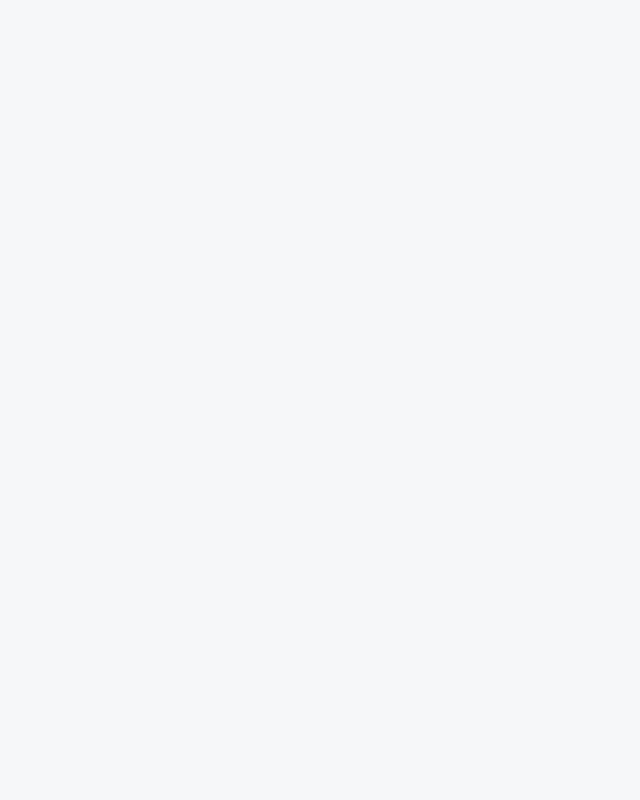
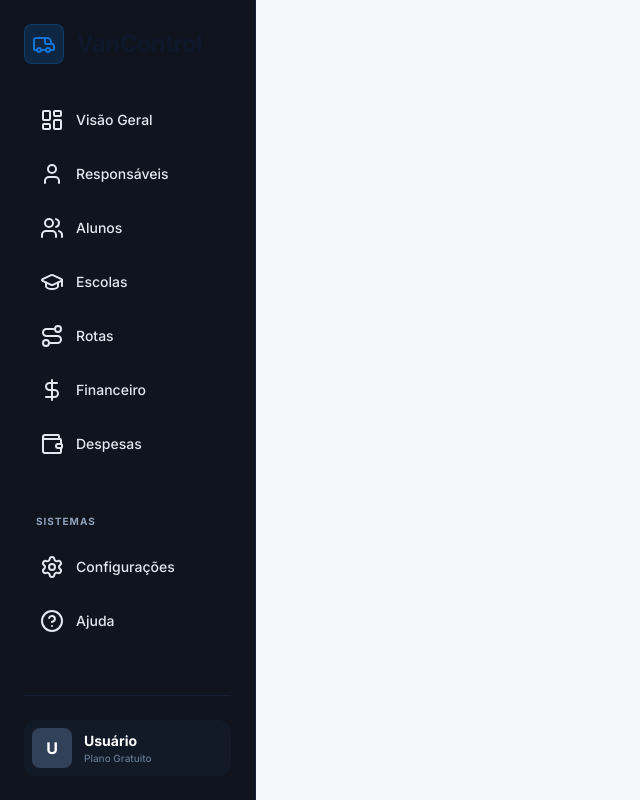
Before and after one commit to Moniquecarvalho/school-transport-finance-frontend, a React (Vite) app: page /dashboard in a window 1280 px wide. Before the commit this address had no page. Shown: the whole page, without its empty margins (0-640 px from the left). Built offline with nearby package versions, Linux system fonts and the light colour scheme; no server answers.

Commit message:
feat: Refatorando e criando o dashboard

```diff
--- a/src/App.tsx
+++ b/src/App.tsx
@@ -1,6 +1,7 @@
 import { AuthBanner } from "./components/AuthBanner";
 import { Login } from "./pages/Login";
 import { Register } from "./pages/Register";
+import { Dashboard } from "./pages/Dashboard";
 
 import { BrowserRouter, Routes, Route, Navigate } from "react-router-dom";
 
@@ -15,6 +16,7 @@ function App() {
           <Route path="/login" element={<Login />} />
           <Route path="/register" element={<Register />} />
         </Route>
+        <Route path="/dashboard" element={<Dashboard />} />
       </Routes>
     </BrowserRouter>
     </>
--- /dev/null
+++ b/src/components/AppLogo/index.tsx
@@ -0,0 +1,16 @@
+import { Van } from "lucide-react";
+
+export default function AppLogo() {
+  return (
+    <div className="mb-8 flex items-center gap-3">
+      <div className="bg-primary/20 backdrop-blur-md w-10 h-10 rounded-lg flex items-center justify-center border border-primary/30">
+        <span className=" text-primary text-3xl">
+          <Van />
+        </span>
+      </div>
+      <h1 className="text-2xl font-bold tracking-tight text-slate-900 dark:text-white">
+        VanControl
+      </h1>
+    </div>
+  );
+}
--- a/src/components/AuthBanner/index.tsx
+++ b/src/components/AuthBanner/index.tsx
@@ -1,9 +1,9 @@
 import { Outlet } from "react-router-dom";
 import loginImage from "../../assets/images/login-image.png";
 
-
 export function AuthBanner() {
   return (
+    <>
       <aside className="bg-background-light dark:bg-background-dark font-display text-slate-900 dark:text-slate-100 min-h-screen flex items-center justify-center p-4">
         <div className="w-full max-w-270 bg-white dark:bg-surface-dark rounded-xl shadow-2xl overflow-hidden flex flex-col md:flex-row min-h-162.5 border border-slate-200 dark:border-border-dark">
           <div className="hidden md:flex md:w-1/2 relative bg-primary/10 overflow-hidden">
@@ -22,7 +22,8 @@ export function AuthBanner() {
                 </h2>
                 <p className="text-slate-300 text-lg font-light leading-relaxed">
                   Mais controle para quem transporta o futuro todos os dias.
-                Gerencie alunos, rotas e pagamentos com praticidade e segurança.
+                  Gerencie alunos, rotas e pagamentos com praticidade e
+                  segurança.
                 </p>
               </div>
               <div className="flex gap-2">
@@ -35,5 +36,6 @@ export function AuthBanner() {
           <Outlet />
         </div>
       </aside>
+    </>
   );
 }
--- a/src/components/GoogleButton/index.tsx
+++ b/src/components/GoogleButton/index.tsx
@@ -1,6 +1,7 @@
 import { signInWithPopup, GoogleAuthProvider } from "firebase/auth";
-import { auth } from "../../services/firabaseConfig";
 import { FirebaseError } from "firebase/app";
+
+import { auth } from "../../services/firebaseConfig";
 
 interface GoogleButtonProps {
   label: string;
--- /dev/null
+++ b/src/pages/Dashboard/index.tsx
@@ -0,0 +1,155 @@
+import AppLogo from "../../components/AppLogo";
+import { auth } from "../../services/firebaseConfig";
+import { onAuthStateChanged, type User as FirebaseUser } from "firebase/auth";
+import { useEffect, useState } from "react";
+import {
+  LayoutDashboard,
+  Users,
+  User,
+  GraduationCap,
+  Route,
+  DollarSign,
+  Wallet,
+  Settings,
+  CircleQuestionMark,
+} from "lucide-react";
+
+export function Dashboard() {
+  const [user, setUser] = useState<FirebaseUser | null>(null);
+
+  useEffect(() => {
+    const unsubscribe = onAuthStateChanged(auth, (currentUser) => {
+      setUser(currentUser);
+    });
+
+    return () => unsubscribe();
+  }, []);
+
+  return (
+    <>
+      <aside
+        className=" fixed md:static z-40 w-64 h-screen bg-[#0F141E] border-r border-slate-800/60 flex flex-col transform transition-transform duration-300 -translate-x-full md:translate-x-0"
+      >
+        <div className="p-6 min-h-full flex flex-col">
+          <AppLogo />
+          <nav className="flex flex-col gap-1.5 grow">
+            <a
+              className="flex items-center gap-3 px-4 py-3 rounded-lg text-slate-200 hover:bg-primary/10 hover:text-primary transition-all duration-200"
+              href="#"
+            >
+              <LayoutDashboard />
+              <span className="text-sm font-medium flex items-center">
+                Visão Geral
+              </span>
+            </a>
+
+            <a
+              className="flex items-center gap-3 px-4 py-3 rounded-lg text-slate-200 hover:bg-primary/10 hover:text-primary transition-all duration-200"
+              href="#"
+            >
+              <User />
+              <span className="text-sm font-medium">Responsáveis</span>
+            </a>
+
+            <a
+              className="flex items-center gap-3 px-4 py-3 rounded-lg text-slate-200 hover:bg-primary/10 hover:text-primary transition-all duration-200"
+              href="#"
+            >
+              <Users />
+              <span className="text-sm font-medium flex items-center">
+                Alunos
+              </span>
+            </a>
+
+            <a
+              className="flex items-center gap-3 px-4 py-3 rounded-lg text-slate-200 hover:bg-primary/10 hover:text-primary transition-all duration-200"
+              href="#"
+            >
+              <GraduationCap />
+              <span className="text-sm font-medium flex items-center">
+                Escolas
+              </span>
+            </a>
+
+            <a
+              className="flex items-center gap-3 px-4 py-3 rounded-lg text-slate-200 hover:bg-primary/10 hover:text-primary transition-all duration-200"
+              href="#"
+            >
+              <Route />
+              <span className="text-sm font-medium flex items-center">
+                Rotas
+              </span>
+            </a>
+            <a
+              className="flex items-center gap-3 px-4 py-3 rounded-lg text-slate-200 hover:bg-primary/10 hover:text-primary transition-all duration-200"
+              href="#"
+            >
+              <DollarSign />
+              <span className="text-sm font-medium flex items-center">
+                Financeiro
+              </span>
+            </a>
+
+            <a
+              className="flex items-center gap-3 px-4 py-3 rounded-lg text-slate-200 hover:bg-primary/10 hover:text-primary transition-all duration-200"
+              href="#"
+            >
+              <Wallet />
+              <span className="text-sm font-medium flex items-center">
+                Despesas
+              </span>
+            </a>
+
+            <div className="mt-10 mb-2 px-3 text-[10px] font-bold text-slate-400 uppercase tracking-widest">
+              Sistemas
+            </div>
+            <a
+              className="flex items-center gap-3 px-4 py-3 rounded-lg text-slate-200 hover:bg-primary/10 hover:text-primary transition-all duration-200"
+              href="#"
+            >
+              <Settings />
+              <span className="text-sm font-medium flex items-center">
+                Configurações
+              </span>
+            </a>
+
+            <a
+              className="flex items-center gap-3 px-4 py-3 rounded-lg text-slate-200 hover:bg-primary/10 hover:text-primary transition-all duration-200"
+              href="#"
+            >
+              <CircleQuestionMark />
+              <span className="text-sm font-medium flex items-center">
+                Ajuda
+              </span>
+            </a>
+            <div className="mt-auto border-t border-slate-800/60 pt-6">
+              <div className="flex items-center gap-3 p-2 rounded-xl bg-slate-800/30">
+                {user?.photoURL ? (
+                  <img
+                    src={user.photoURL}
+                    alt="Avatar"
+                    className="w-10 h-10 rounded-lg object-cover border border-slate-700"
+                  />
+                ) : (
+                  <div className="w-10 h-10 rounded-lg bg-slate-700 flex items-center justify-center text-white font-bold">
+                    {user?.displayName?.charAt(0) || "U"}
+                  </div>
+                )}
+
+                <div className="overflow-hidden">
+                  <p className="text-sm font-bold text-white truncate">
+                    {user?.displayName || "Usuário"}
+                  </p>
+
+                  <p className="text-[10px] text-slate-500 font-medium">
+                    Plano Gratuito
+                  </p>
+                </div>
+              </div>
+            </div>
+          </nav>
+        </div>
+      </aside>
+    </>
+  );
+}
--- a/src/pages/Login/index.tsx
+++ b/src/pages/Login/index.tsx
@@ -1,10 +1,10 @@
+import { useState } from "react";
 import { sendPasswordResetEmail } from "firebase/auth";
-import { auth } from "../../services/firabaseConfig";
-import { useState } from "react";
 import { FirebaseError } from "firebase/app";
-
-import { Van, Eye, EyeClosed } from "lucide-react";
+import { Eye, EyeClosed } from "lucide-react";
 import { Link } from "react-router-dom";
+import { auth } from "../../services/firebaseConfig";
+import AppLogo from "../../components/AppLogo";
 import { GoogleButton } from "../../components/GoogleButton";
 
 export function Login() {
@@ -32,17 +32,8 @@ export function Login() {
   return (
     <>
       <main className="w-full md:w-1/2 p-8 md:p-12 flex flex-col justify-center">
-        <div className="mb-8 flex items-center gap-3">
-          <div className="bg-primary/20 backdrop-blur-md w-10 h-10 rounded-lg flex items-center justify-center border border-primary/30">
-            <span className=" text-primary text-3xl">
-              <Van />
-            </span>
-          </div>
-          <h1 className="text-2xl font-bold tracking-tight text-slate-900 dark:text-white">
-            VanControl
-          </h1>
-        </div>
         <div className="mb-4">
+          <AppLogo />
           <h2 className="text-xl font-semibold text-slate-800 dark:text-slate-100">
             Bem-vindo de volta
           </h2>
--- a/src/pages/Register/index.tsx
+++ b/src/pages/Register/index.tsx
@@ -1,13 +1,15 @@
+import { useState } from "react";
 import { User, Mail, LockKeyhole, Shield } from "lucide-react";
+import { Link } from "react-router-dom";
+import AppLogo from "../../components/AppLogo";
 import { GoogleButton } from "../../components/GoogleButton";
-import { Link } from "react-router-dom";
-import { useState } from "react";
 
 export function Register() {
   const [acceptedTerms, setAcceptedTerms] = useState(false);
   return (
     <main className="w-full md:w-1/2 p-8 md:p-12 flex flex-col justify-center">
       <div className="mb-8">
+        <AppLogo />
         <h2 className="text-2xl font-bold tracking-tight text-slate-900 dark:text-white">
           Crie sua conta
         </h2>
```
Also changed, not shown: src/components/InputField/index.html (deleted), src/services/firebaseConfig.ts (renamed from src/services/firabaseConfig.ts). Lines whose indentation alone changed are shown as unchanged.
